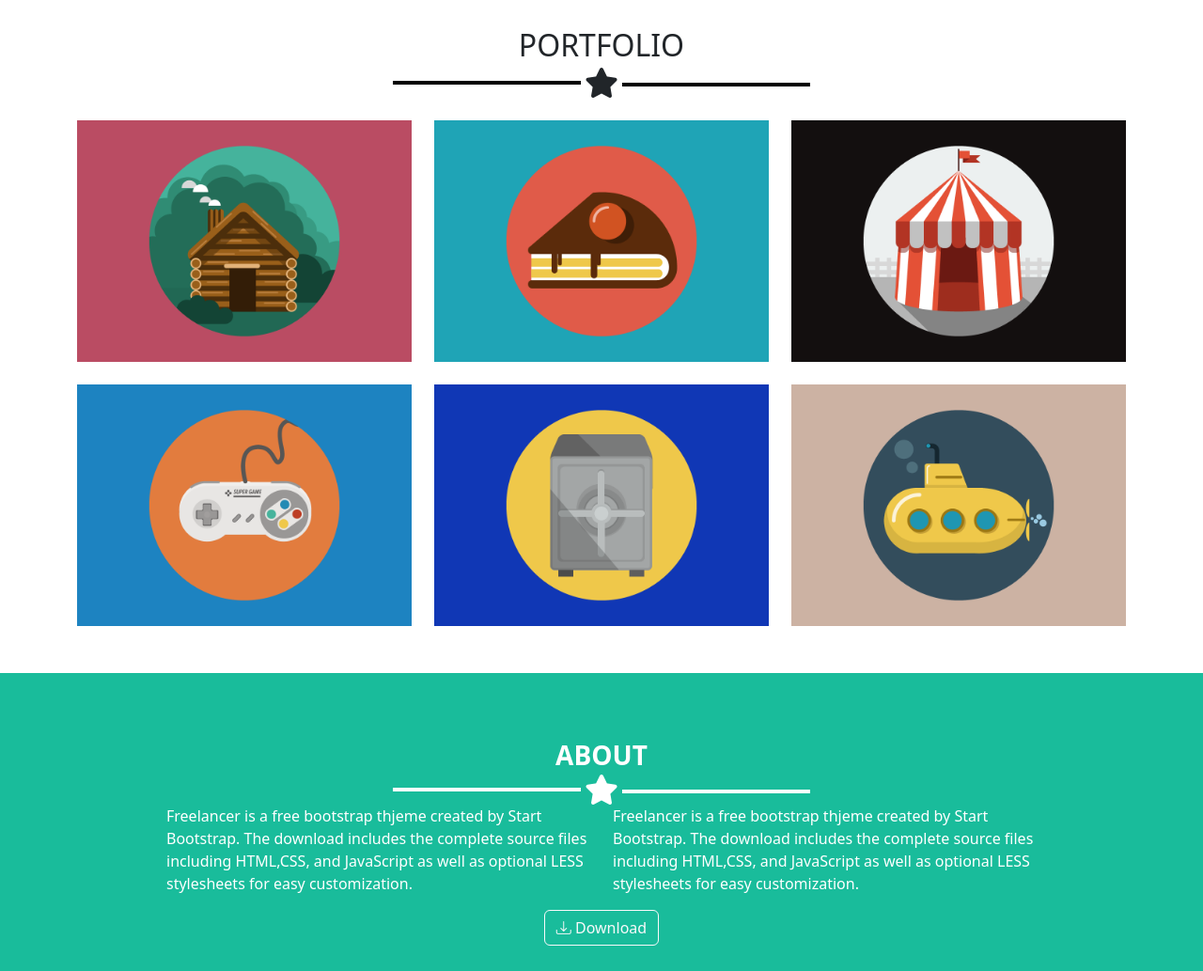
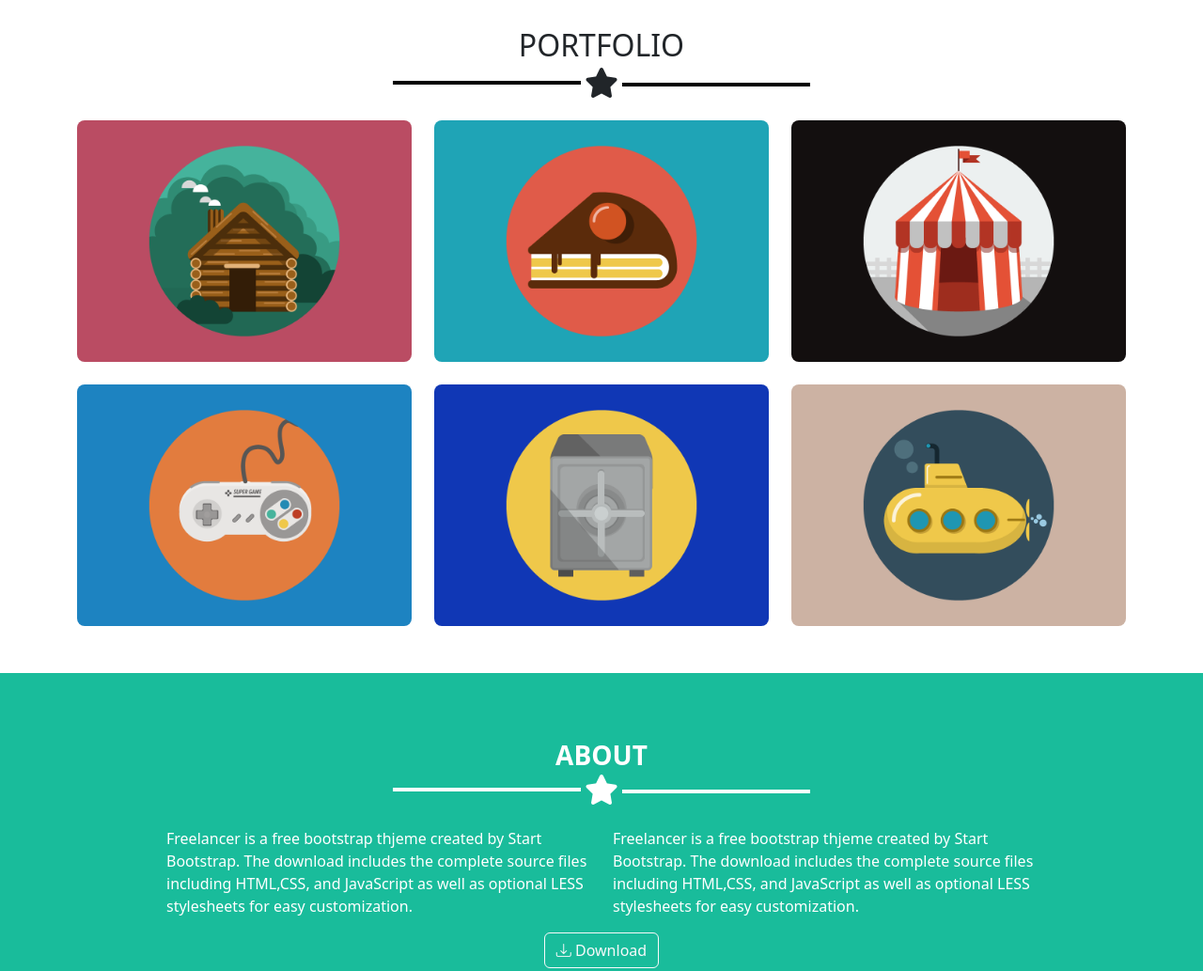
Before and after one commit to lembogeorgex/html-css-bootstrap-freelancer, a plain HTML site: page index.html in a window 1280 px wide. Shown: the part 940-1973 px from the top of the page at 94% size. Drawn offline with nearby package versions, Linux system fonts and the light colour scheme.

Commit message:
gutter in about section lorem and round. bord. img

```diff
--- a/index.html
+++ b/index.html
@@ -118,22 +118,22 @@
             </div>
           </div>
           <div class="col-sm-12 col-md-6 col-lg-4 gy-4">
-            <img class="img-fluid" src="img/cabin.png" alt="" />
+            <img class="img-fluid rounded-3" src="img/cabin.png" alt="" />
           </div>
           <div class="col-sm-12 col-md-6 col-lg-4 gy-4">
-            <img class="img-fluid" src="img/cake.png" alt="" />
+            <img class="img-fluid rounded-3" src="img/cake.png" alt="" />
           </div>
           <div class="col-sm-12 col-md-6 col-lg-4 gy-4">
-            <img class="img-fluid" src="img/circus.png" alt="" />
+            <img class="img-fluid rounded-3" src="img/circus.png" alt="" />
           </div>
           <div class="col-sm-12 col-md-6 col-lg-4 gy-4">
-            <img class="img-fluid" src="img/game.png" alt="" />
+            <img class="img-fluid rounded-3" src="img/game.png" alt="" />
           </div>
           <div class="col-sm-12 col-md-6 col-lg-4 gy-4">
-            <img class="img-fluid" src="img/safe.png" alt="" />
+            <img class="img-fluid rounded-3" src="img/safe.png" alt="" />
           </div>
           <div class="col-sm-12 col-md-6 col-lg-4 gy-4">
-            <img class="img-fluid" src="img/submarine.png" alt="" />
+            <img class="img-fluid rounded-3" src="img/submarine.png" alt="" />
           </div>
         </div>
       </div>
@@ -150,13 +150,13 @@
             <span><i class="fa-solid fa-star fa-2x align-middle"></i></span>
             <span class="my-border-space"></span>
           </div>
-          <div class="col-sm-12 col-md-5 text-white">
+          <div class="col-sm-12 col-md-5 text-white gy-4">
             Freelancer is a free bootstrap thjeme created by Start Bootstrap.
             The download includes the complete source files including HTML,CSS,
             and JavaScript as well as optional LESS stylesheets for easy
             customization.
           </div>
-          <div class="col-sm-12 col-md-5 text-white">
+          <div class="col-sm-12 col-md-5 text-white gy-4">
             Freelancer is a free bootstrap thjeme created by Start Bootstrap.
             The download includes the complete source files including HTML,CSS,
             and JavaScript as well as optional LESS stylesheets for easy
```
